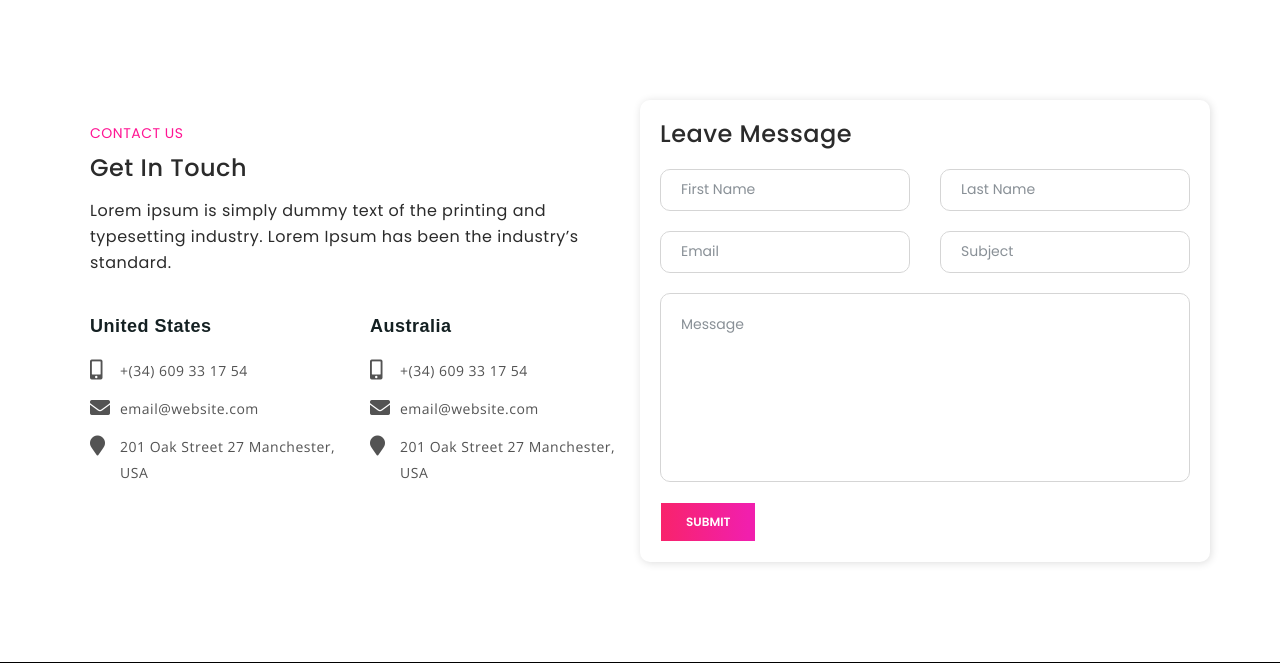
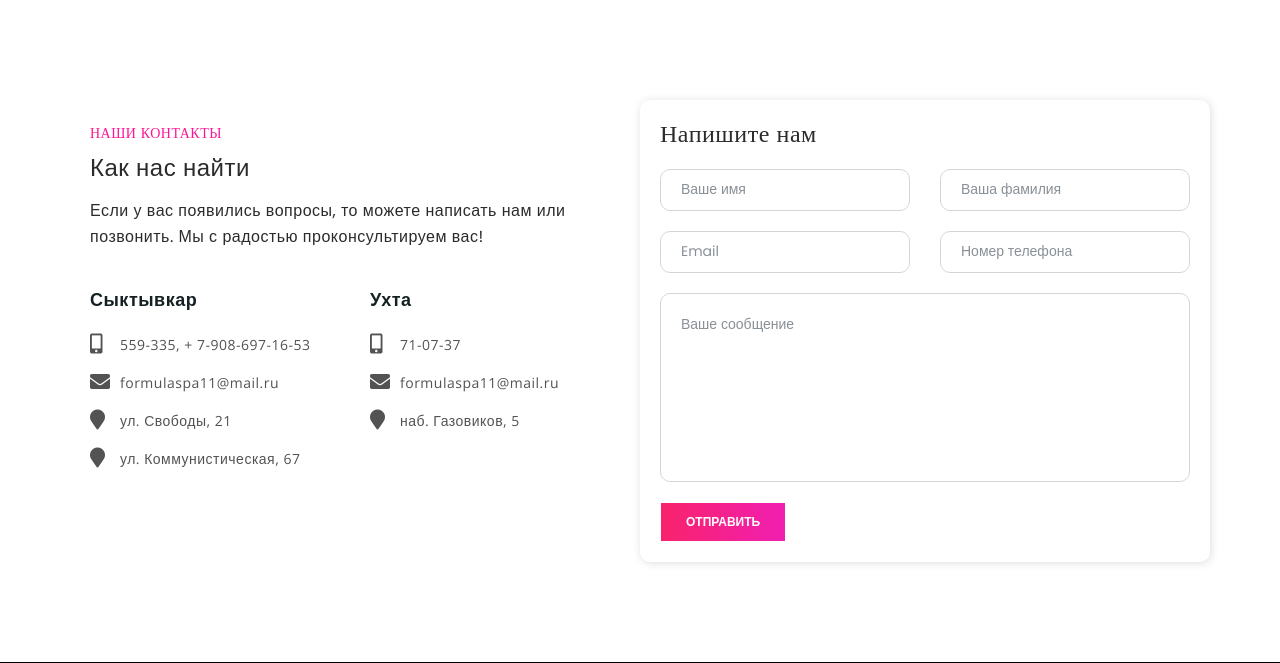
Before and after one commit to MokkoFm/formula-spa-django, a Django app: page /contact/ in a window 1280 px wide. Shown: the part 580-1243 px from the top of the page. Run offline with Django 3.2, Linux system fonts and the light colour scheme; parts of the project's set-up code (start-up, migrations or seed data) failed here and were passed over; some libraries are stand-ins or nearby versions; some web fonts are replaced.

Commit message:
add contact form, add contacts

```diff
--- a/formulaspa/settings.py
+++ b/formulaspa/settings.py
@@ -42,7 +42,7 @@ INSTALLED_APPS = [
     'django.contrib.messages',
     'django.contrib.staticfiles',
     'spaweb.apps.SpawebConfig',
-    'tinymce'
+    'tinymce',
 ]
 
 MIDDLEWARE = [
--- a/spaweb/templates/contact.html
+++ b/spaweb/templates/contact.html
@@ -15,30 +15,30 @@
                 <div class="col-12 col-lg-6 contact-description wow slideInLeft" data-wow-delay=".8s">
                     <div class="contact-detail wow fadeInLeft">
                         <div class="ex-detail">
-                            <span class="fly-text">CONTACT US</span>
+                            <span class="fly-text">НАШИ КОНТАКТЫ</span>
                             <h4 class="large-heading">
-                                <span class="heading-1">Get</span>
-                                <span class="heading-2">In Touch</span>
+                                <span class="heading-1">Как нас найти</span>
                             </h4>
                         </div>
                         <p class="small-text text-center text-md-left">
-                            Lorem ipsum is simply dummy text of the printing and typesetting industry. Lorem Ipsum has been the industry’s standard.
+                            Если у вас появились вопросы, то можете написать нам или позвонить. Мы с радостью проконсультируем вас!
                         </p>
                         <div class="row location-details text-center text-md-left">
                             <div class="col-12 col-md-6 country-1">
-                                <h4 class="heading-text text-left">United States</h4>
+                                <h4 class="heading-text text-left">Сыктывкар</h4>
                                 <ul>
-                                    <li><i class="fas fa-mobile-alt"></i><a href="#">+(34) 609 33 17 54</a></li>
-                                    <li><i class="fas fa-envelope"></i><a href="#">email@website.com</a></li>
-                                    <li><i class="fas fa-map-marker"></i><a href="#">201 Oak Street 27 Manchester, USA</a></li>
+                                    <li><i class="fas fa-mobile-alt"></i><a href="#">559-335, + 7-908-697-16-53</a></li>
+                                    <li><i class="fas fa-envelope"></i><a href="#">formulaspa11@mail.ru</a></li>
+                                    <li><i class="fas fa-map-marker"></i><a href="#">ул. Свободы, 21</a></li>
+                                    <li><i class="fas fa-map-marker"></i><a href="#">ул. Коммунистическая, 67</a></li>
                                 </ul>
                             </div>
                             <div class="col-12 col-md-6 couuntry-1">
-                                <h4 class="heading-text text-left">Australia</h4>
+                                <h4 class="heading-text text-left">Ухта</h4>
                                 <ul>
-                                    <li><i class="fas fa-mobile-alt"></i><a href="#">+(34) 609 33 17 54</a></li>
-                                    <li><i class="fas fa-envelope"></i><a href="#">email@website.com</a></li>
-                                    <li><i class="fas fa-map-marker"></i><a href="#">201 Oak Street 27 Manchester, USA</a></li>
+                                    <li><i class="fas fa-mobile-alt"></i><a href="#">71-07-37</a></li>
+                                    <li><i class="fas fa-envelope"></i><a href="#">formulaspa11@mail.ru</a></li>
+                                    <li><i class="fas fa-map-marker"></i><a href="#">наб. Газовиков, 5</a></li>
                                 </ul>
                             </div>
                         </div>
@@ -46,30 +46,31 @@
                 </div>
                 <div class="col-12 col-lg-6 contact-box text-center text-md-left wow slideInRight" data-wow-delay=".8s">
                     <div class="c-box wow fadeInRight">
-                        <h4 class="small-heading">Leave Message</h4>
+                        <h4 class="small-heading">Напишите нам</h4>
 <!--                        <p class="small-text">Lorem ipsum is simply dummy text of the printing and typesetting industry. </p>-->
-                        <form class="contact-form" id="contact-form-data">
+                        <form action="https://formspree.io/f/xoqplkwj" method="POST" class="contact-form" id="contact-form-data">
+                            {% csrf_token %}
                             <div class="row my-form">
                                 <div class="col-md-12 col-sm-12">
                                     <div id="result"></div>
                                 </div>
                                 <div class="col-12 col-md-6">
-                                    <input type="text" class="form-control" id="candidate_fname" name="firstName" placeholder="First Name" required="required">
+                                    <input type="text" class="form-control" id="candidate_fname" name="firstName" placeholder="Ваше имя" required="required">
                                 </div>
                                 <div class="col-12 col-md-6">
-                                    <input type="text" class="form-control" id="candidate_lname" name="lastName" placeholder="Last Name" required="required">
+                                    <input type="text" class="form-control" id="candidate_lname" name="lastName" placeholder="Ваша фамилия" required="required">
                                 </div>
                                 <div class="col-12 col-md-6">
                                     <input type="email" class="form-control" id="user_email" name="userEmail" placeholder="Email" required="required">
                                 </div>
                                 <div class="col-12 col-md-6">
-                                    <input type="text" class="form-control" id="user_subject" name="userSubject" placeholder="Subject" required="required">
+                                    <input type="tel" class="form-control" id="user_phone" name="tel" placeholder="Номер телефона">
                                 </div>
                                 <div class="col-12">
-                                    <textarea class="form-control" id="user_message" name="userMessage" placeholder="Message" rows="7" required="required"></textarea>
+                                    <textarea class="form-control" id="user_message" name="userMessage" placeholder="Ваше сообщение" rows="7" required="required"></textarea>
                                 </div>
                                 <div class="col-12">
-                                    <button type="button" class="btn pink-gradient-btn-into-black user-contact contact_btn" type="button">SUBMIT</button>
+                                    <button class="btn pink-gradient-btn-into-black" type="submit">ОТПРАВИТЬ</button>
                                 </div>
                             </div>
                         </form>
--- a/spaweb/views.py
+++ b/spaweb/views.py
@@ -1,11 +1,19 @@
 from django.shortcuts import render
 from django.shortcuts import get_object_or_404
 from spaweb.models import Product, ProductCategory
+from spaweb.models import BusinessDirection, Topic
+from more_itertools import chunked
 
 
 def index(request):
     new_products = Product.objects.filter(is_new=True)
+    business_directions = BusinessDirection.objects.all()
+    topics = Topic.objects.all()
+    topics_row = list(chunked(topics, 2))
+
     context = {
+        "business_directions": business_directions,
+        "topics_row": topics_row,
         "new_products": new_products,
     }
     return render(request, "index.html", context)
```
Also changed, not shown: spaweb/forms.py (added), spaweb/migrations/0008_auto_20201116_2110.py (added).
